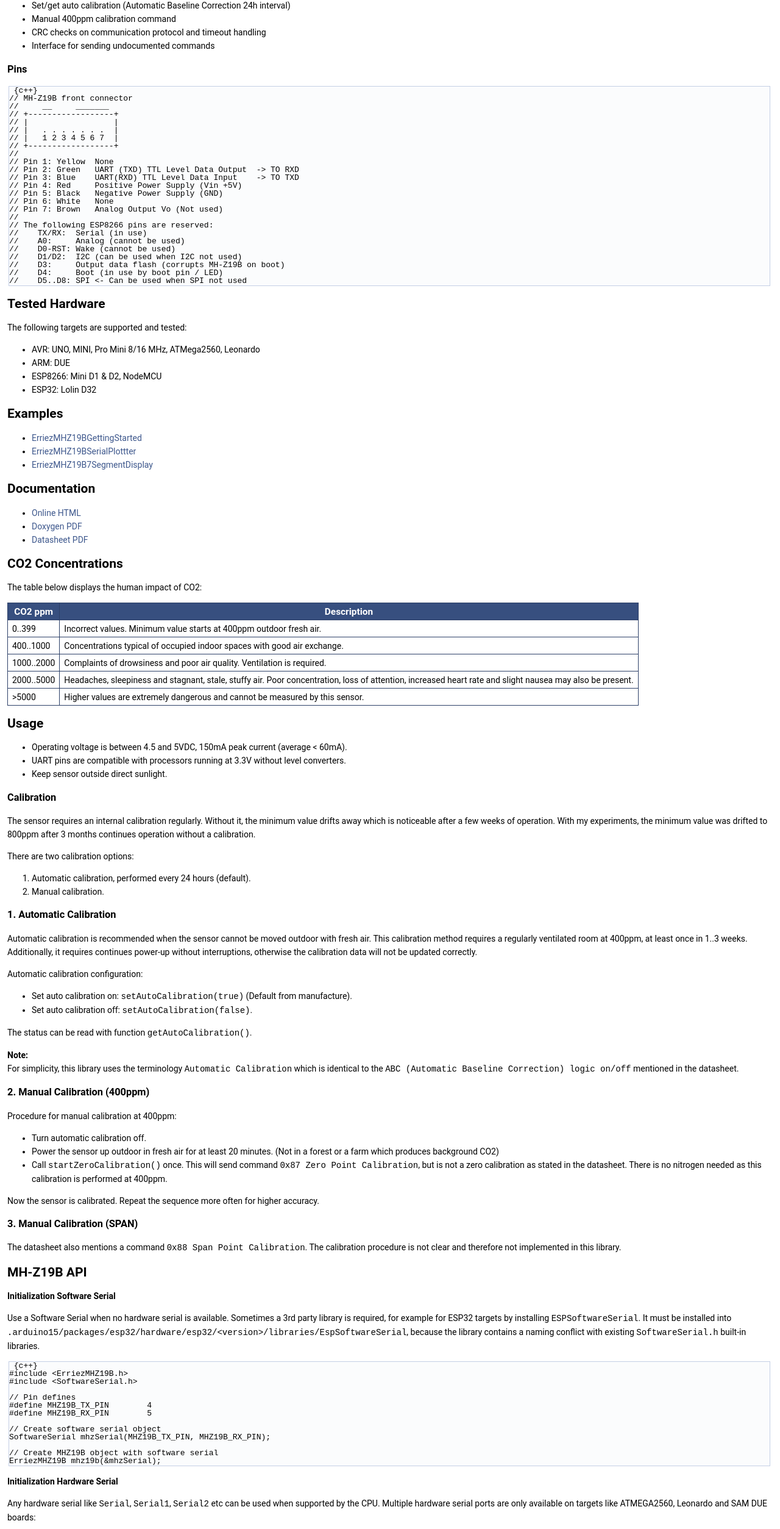
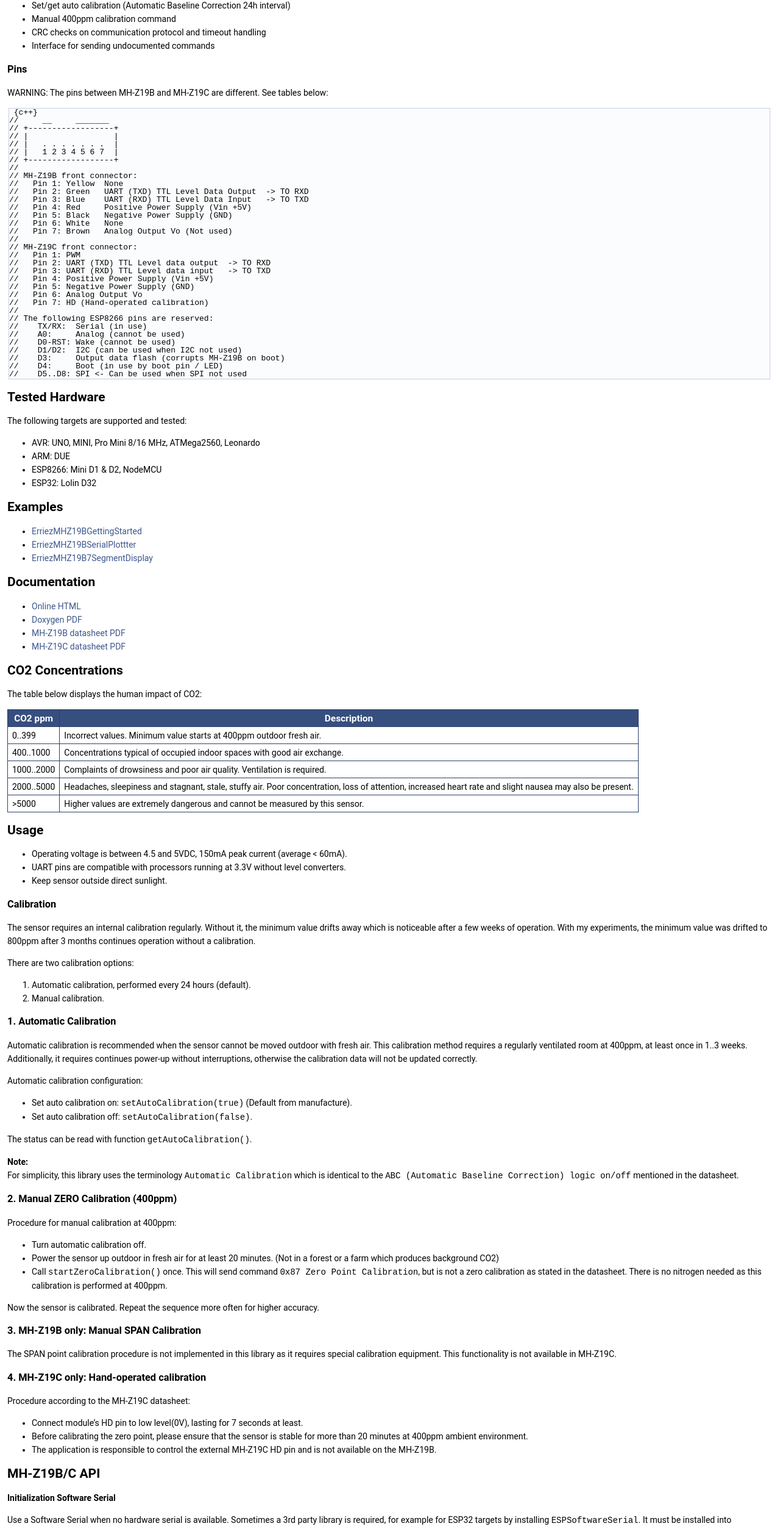
Before and after one commit to Erriez/ErriezMHZ19B, a plain HTML site: page index.html in a window 1280 px wide. Shown: the part 1518-4025 px from the top of the page at 61% size. Drawn offline with Linux system fonts and the light colour scheme.

Commit message:
Deploying to gh-pages from @ Erriez/ErriezMHZ19B@6a27877f4eb32f89bda76ca1057a63eb4cd444f2 🚀

```diff
--- a/index.html
+++ b/index.html
@@ -88,8 +88,8 @@
 <li>Interface for sending undocumented commands</li>
 </ul>
 <h3>Pins</h3>
+<p>WARNING: The pins between MH-Z19B and MH-Z19C are different. See tables below:</p>
 <div class="fragment"><div class="line"> {c++}</div>
-<div class="line">// MH-Z19B front connector</div>
 <div class="line">//     __     _______</div>
 <div class="line">// +------------------+</div>
 <div class="line">// |                  |</div>
@@ -97,13 +97,23 @@
 <div class="line">// |   1 2 3 4 5 6 7  |</div>
 <div class="line">// +------------------+</div>
 <div class="line">//</div>
-<div class="line">// Pin 1: Yellow  None</div>
-<div class="line">// Pin 2: Green   UART (TXD) TTL Level Data Output  -&gt; TO RXD</div>
-<div class="line">// Pin 3: Blue    UART(RXD) TTL Level Data Input    -&gt; TO TXD</div>
-<div class="line">// Pin 4: Red     Positive Power Supply (Vin +5V)</div>
-<div class="line">// Pin 5: Black   Negative Power Supply (GND)</div>
-<div class="line">// Pin 6: White   None</div>
-<div class="line">// Pin 7: Brown   Analog Output Vo (Not used)</div>
+<div class="line">// MH-Z19B front connector:</div>
+<div class="line">//   Pin 1: Yellow  None</div>
+<div class="line">//   Pin 2: Green   UART (TXD) TTL Level Data Output  -&gt; TO RXD</div>
+<div class="line">//   Pin 3: Blue    UART (RXD) TTL Level Data Input   -&gt; TO TXD</div>
+<div class="line">//   Pin 4: Red     Positive Power Supply (Vin +5V)</div>
+<div class="line">//   Pin 5: Black   Negative Power Supply (GND)</div>
+<div class="line">//   Pin 6: White   None</div>
+<div class="line">//   Pin 7: Brown   Analog Output Vo (Not used)</div>
+<div class="line">//</div>
+<div class="line">// MH-Z19C front connector:</div>
+<div class="line">//   Pin 1: PWM</div>
+<div class="line">//   Pin 2: UART (TXD) TTL Level data output  -&gt; TO RXD</div>
+<div class="line">//   Pin 3: UART (RXD) TTL Level data input   -&gt; TO TXD</div>
+<div class="line">//   Pin 4: Positive Power Supply (Vin +5V)</div>
+<div class="line">//   Pin 5: Negative Power Supply (GND)</div>
+<div class="line">//   Pin 6: Analog Output Vo</div>
+<div class="line">//   Pin 7: HD (Hand-operated calibration)</div>
 <div class="line">//</div>
 <div class="line">// The following ESP8266 pins are reserved:</div>
 <div class="line">//    TX/RX:  Serial (in use)</div>
@@ -131,7 +141,8 @@
 <ul>
 <li><a href="https://erriez.github.io/ErriezMHZ19B">Online HTML</a></li>
 <li><a href="https://github.com/Erriez/ErriezMHZ19B/blob/gh-pages/ErriezMHZ19B.pdf">Doxygen PDF</a></li>
-<li><a href="https://github.com/Erriez/ErriezMHZ19B/blob/master/extras/mh-z19b-co2-ver1_0.pdf">Datasheet PDF</a></li>
+<li><a href="https://github.com/Erriez/ErriezMHZ19B/blob/master/extras/mh-z19b-co2-ver1_0.pdf">MH-Z19B datasheet PDF</a></li>
+<li><a href="https://github.com/Erriez/ErriezMHZ19B/blob/master/extras/mh-z19c-co2-ver1_21.pdf">MH-Z19C datasheet PDF</a></li>
 </ul>
 <h2>CO2 Concentrations</h2>
 <p>The table below displays the human impact of CO2:</p>
@@ -172,7 +183,7 @@
 <p>The status can be read with function <code>getAutoCalibration()</code>.</p>
 <p><b>Note:</b> <br  />
  For simplicity, this library uses the terminology <code>Automatic Calibration</code> which is identical to the <code>ABC (Automatic Baseline Correction) logic on/off</code> mentioned in the datasheet.</p>
-<h3>2. Manual Calibration (400ppm)</h3>
+<h3>2. Manual ZERO Calibration (400ppm)</h3>
 <p>Procedure for manual calibration at 400ppm:</p>
 <ul>
 <li>Turn automatic calibration off.</li>
@@ -180,9 +191,15 @@
 <li>Call <code>startZeroCalibration()</code> once. This will send command <code>0x87 Zero Point Calibration</code>, but is not a zero calibration as stated in the datasheet. There is no nitrogen needed as this calibration is performed at 400ppm.</li>
 </ul>
 <p>Now the sensor is calibrated. Repeat the sequence more often for higher accuracy.</p>
-<h3>3. Manual Calibration (SPAN)</h3>
-<p>The datasheet also mentions a command <code>0x88 Span Point Calibration</code>. The calibration procedure is not clear and therefore not implemented in this library.</p>
-<h2>MH-Z19B API</h2>
+<h3>3. MH-Z19B only: Manual SPAN Calibration</h3>
+<p>The SPAN point calibration procedure is not implemented in this library as it requires special calibration equipment. This functionality is not available in MH-Z19C.</p>
+<h3>4. MH-Z19C only: Hand-operated calibration</h3>
+<p>Procedure according to the MH-Z19C datasheet:</p><ul>
+<li>Connect module’s HD pin to low level(0V), lasting for 7 seconds at least.</li>
+<li>Before calibrating the zero point, please ensure that the sensor is stable for more than 20 minutes at 400ppm ambient environment.</li>
+<li>The application is responsible to control the external MH-Z19C HD pin and is not available on the MH-Z19B.</li>
+</ul>
+<h2>MH-Z19B/C API</h2>
 <p><b>Initialization Software Serial</b></p>
 <p>Use a Software Serial when no hardware serial is available. Sometimes a 3rd party library is required, for example for ESP32 targets by installing <code>ESPSoftwareSerial</code>. It must be installed into <code>.arduino15/packages/esp32/hardware/esp32/&lt;version&gt;/libraries/EspSoftwareSerial</code>, because the library contains a naming conflict with existing <code>SoftwareSerial.h</code> built-in libraries.</p>
 <div class="fragment"><div class="line"> {c++}</div>
--- a/search/all_4.js
+++ b/search/all_4.js
@@ -1,6 +1,6 @@
 var searchData=
 [
-  ['mhz19b_5fcmd_5fcal_5fspan_5fpiont_9',['MHZ19B_CMD_CAL_SPAN_PIONT',['../_erriez_m_h_z19_b_8h.html#a7b6ce9d69bb04580774122443b6b3903',1,'ErriezMHZ19B.h']]],
+  ['mhz19b_5fcmd_5fcal_5fspan_5fpoint_9',['MHZ19B_CMD_CAL_SPAN_POINT',['../_erriez_m_h_z19_b_8h.html#ad400ef8b69f09c95f5dcf455a499ff12',1,'ErriezMHZ19B.h']]],
   ['mhz19b_5fcmd_5fcal_5fzero_5fpoint_10',['MHZ19B_CMD_CAL_ZERO_POINT',['../_erriez_m_h_z19_b_8h.html#ac5d5d4aeb9ad7e3a4cad953b7c85155a',1,'ErriezMHZ19B.h']]],
   ['mhz19b_5fcmd_5fget_5fauto_5fcal_11',['MHZ19B_CMD_GET_AUTO_CAL',['../_erriez_m_h_z19_b_8h.html#abf3af3c3ec652bbaaefe8981fbb0a6dd',1,'ErriezMHZ19B.h']]],
   ['mhz19b_5fcmd_5fget_5frange_12',['MHZ19B_CMD_GET_RANGE',['../_erriez_m_h_z19_b_8h.html#a46bf6991cf732c2dde907969359f3002',1,'ErriezMHZ19B.h']]],
--- a/search/defines_0.js
+++ b/search/defines_0.js
@@ -1,6 +1,6 @@
 var searchData=
 [
-  ['mhz19b_5fcmd_5fcal_5fspan_5fpiont_63',['MHZ19B_CMD_CAL_SPAN_PIONT',['../_erriez_m_h_z19_b_8h.html#a7b6ce9d69bb04580774122443b6b3903',1,'ErriezMHZ19B.h']]],
+  ['mhz19b_5fcmd_5fcal_5fspan_5fpoint_63',['MHZ19B_CMD_CAL_SPAN_POINT',['../_erriez_m_h_z19_b_8h.html#ad400ef8b69f09c95f5dcf455a499ff12',1,'ErriezMHZ19B.h']]],
   ['mhz19b_5fcmd_5fcal_5fzero_5fpoint_64',['MHZ19B_CMD_CAL_ZERO_POINT',['../_erriez_m_h_z19_b_8h.html#ac5d5d4aeb9ad7e3a4cad953b7c85155a',1,'ErriezMHZ19B.h']]],
   ['mhz19b_5fcmd_5fget_5fauto_5fcal_65',['MHZ19B_CMD_GET_AUTO_CAL',['../_erriez_m_h_z19_b_8h.html#abf3af3c3ec652bbaaefe8981fbb0a6dd',1,'ErriezMHZ19B.h']]],
   ['mhz19b_5fcmd_5fget_5frange_66',['MHZ19B_CMD_GET_RANGE',['../_erriez_m_h_z19_b_8h.html#a46bf6991cf732c2dde907969359f3002',1,'ErriezMHZ19B.h']]],
```
Also changed, not shown: _erriez_m_h_z19_b_8cpp_source.html (+1 -1 lines), _erriez_m_h_z19_b_8h.html (+4 -4 lines), _erriez_m_h_z19_b_8h_source.html (+2 -2 lines), globals.html (+2 -2 lines), globals_defs.html (+2 -2 lines), 1 other file.
